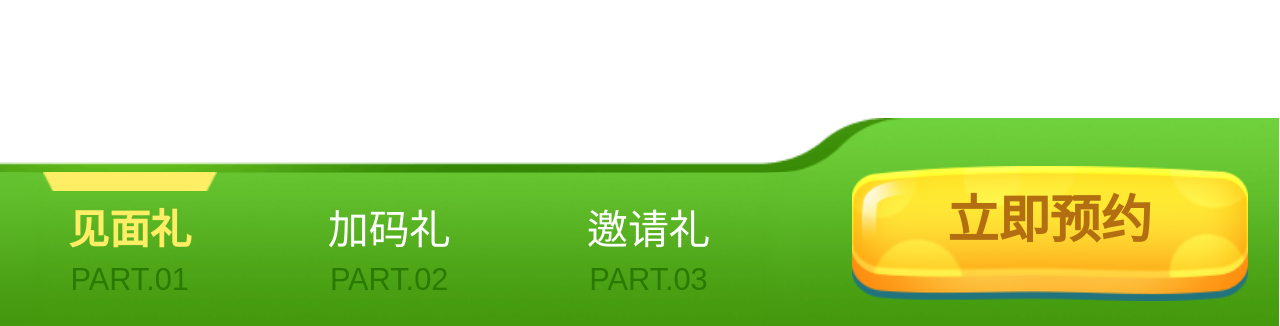
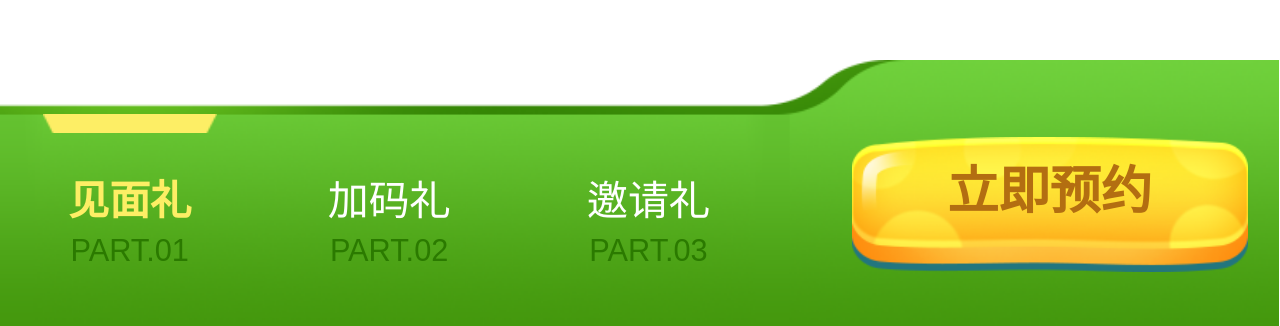
Before and after one commit to lrlee/vue-ssr-nuxt, a Nuxt app: page /m/guide/components/Nav in a window 1280 px wide. Shown: the part 474-800 px from the top of the page. Built offline with nearby package versions, Linux system fonts and the light colour scheme.

Commit message:
调整界面细节

```diff
--- a/src/assets/css/guide_m.less
+++ b/src/assets/css/guide_m.less
@@ -75,11 +75,11 @@
   margin-top: 20 * @vw;
   .description-order-icon {
     flex: none;
-    width: 17 * @vw;
-    height: 17 * @vw;
+    width: 16 * @vw;
+    height: 16 * @vw;
     border: 4 * @vw solid #054594;
     border-radius: 50%;
-    margin: 5 * @vw 5 * @vw 0 0;
+    transform: translateX(-6 * @vw) translateY(10 * @vw)
   }
   .description-text {
     width: 601 * @vw;
--- a/src/pages/m/guide/components/BookPop.vue
+++ b/src/pages/m/guide/components/BookPop.vue
@@ -260,6 +260,7 @@ export default {
   align-items: center;
   justify-content: center;
   z-index: 999;
+  transform: translateY(-100 * @vw);
 }
 .pop-box {
   margin-left: 35 * @vw;
--- a/src/pages/m/guide/components/GiftPop.vue
+++ b/src/pages/m/guide/components/GiftPop.vue
@@ -72,6 +72,7 @@ export default {
   align-items: center;
   justify-content: center;
   z-index: 999;
+  transform: translateY(-80 * @vw);
 }
 .pop-content {
   width: 646 * @vw;
--- a/src/pages/m/guide/components/Nav.vue
+++ b/src/pages/m/guide/components/Nav.vue
@@ -97,7 +97,7 @@ export default {
   left: 0;
   bottom: 0;
   width: 750 * @vw;
-  height: 122 * @vw;
+  height: 156 * @vw;
   background: url('~assets/images/guide/m/nav/nav_bg.png') no-repeat;
   background-size: contain;
   z-index: 10;
@@ -107,15 +107,14 @@ export default {
 
 .nav-list-wrapper {
   width: 469 * @vw;
-  height: 122 * @vw;
+  height: 156 * @vw;
   padding-top: 32 * @vw;
   overflow: hidden;
   position: relative;
   .mask-left-icon {
     position: absolute;
     left: 0;
-    width: 26 * @vw;
-    height: 90 * @vw;
+    height: 124 * @vw;
     background: url('~assets/images/guide/m/nav/nav_mask_left.png') no-repeat;
     background-size: contain;
     z-index: 2;
@@ -123,8 +122,7 @@ export default {
   .mask-right-icon {
     position: absolute;
     right: -3 * @vw;
-    width: 26 * @vw;
-    height: 90 * @vw;
+    height: 124 * @vw;
     background: url('~assets/images/guide/m/nav/nav_mask_right.png') no-repeat;
     background-size: contain;
     z-index: 2;
--- a/src/pages/m/guide/components/RolePop.vue
+++ b/src/pages/m/guide/components/RolePop.vue
@@ -123,6 +123,7 @@ export default {
   align-items: center;
   justify-content: center;
   z-index: 999;
+  transform: translateY(-80 * @vw);
 }
 .pop-content {
   position: relative;
--- a/src/pages/m/guide/components/Rules.vue
+++ b/src/pages/m/guide/components/Rules.vue
@@ -134,7 +134,8 @@ export default {
   .code-parent {
     width: 694 * @vw;
     height: 80 * @vw;
-    margin-top: 81 * @vw;
+    margin-top: 41 * @vw;
+    padding-bottom: 40 * @vw;
     .code-item-parent {
       display: flex;
       justify-content: space-between;
--- a/src/pages/m/guide/index.vue
+++ b/src/pages/m/guide/index.vue
@@ -264,6 +264,14 @@ export default {
 </script>
 <style lang="less" scoped>
 @import url('~assets/css/guide_m.less');
+@keyframes rotate {
+  0% {
+    transform: rotate(0deg);
+  }
+  100% {
+    transform: rotate(360deg);
+  }
+}
 @keyframes paopao {
   0% {
     background-position: 0;
@@ -325,6 +333,7 @@ export default {
     height: 1016 * @vw;
     background: url('~assets/images/guide/m/light_index.png') no-repeat;
     background-size: 100%;
+    // animation: rotate 15s linear infinite;
   }
 }
 .activity-bg {
```
Also changed, not shown: src/assets/images/guide/m/nav/nav_bg.png.
